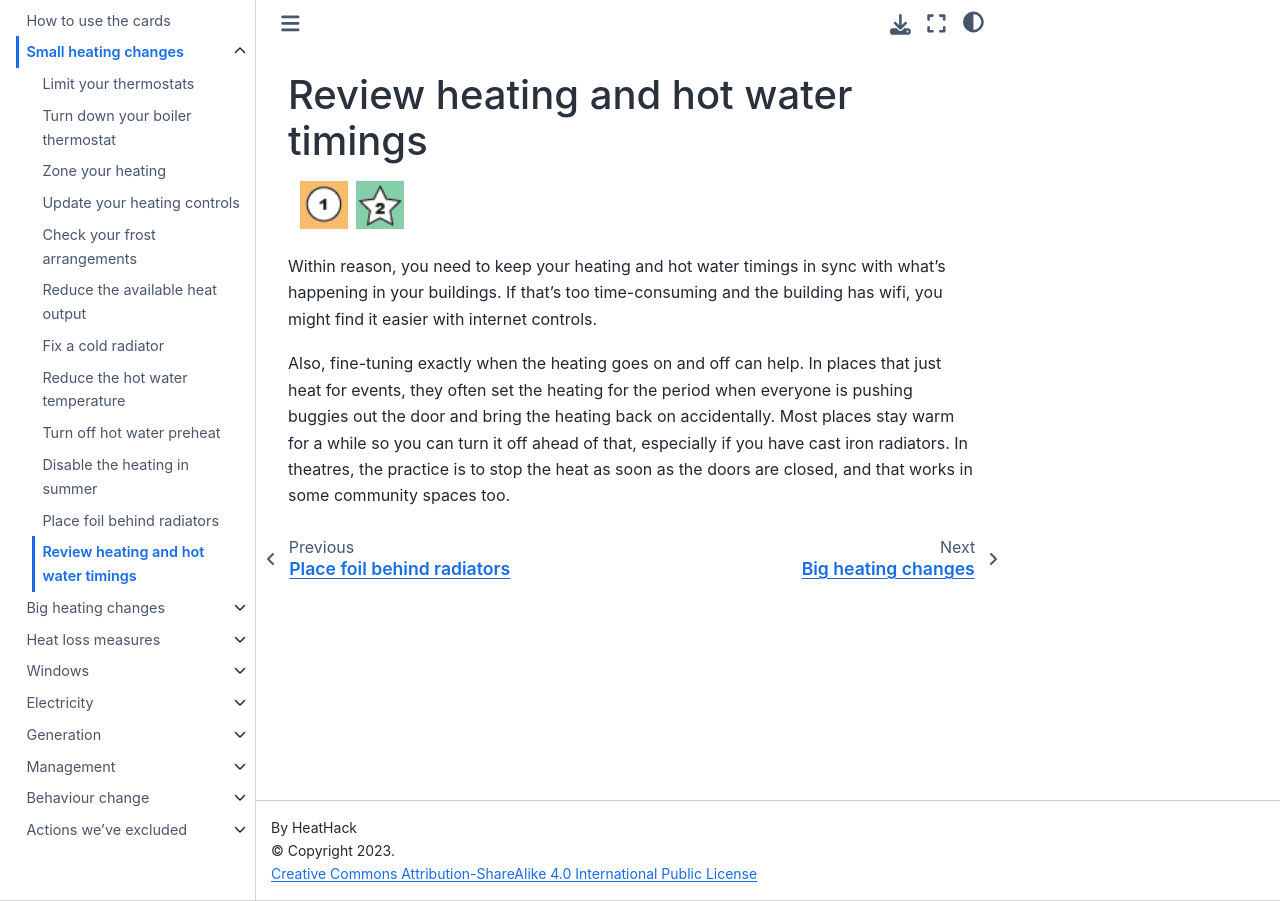
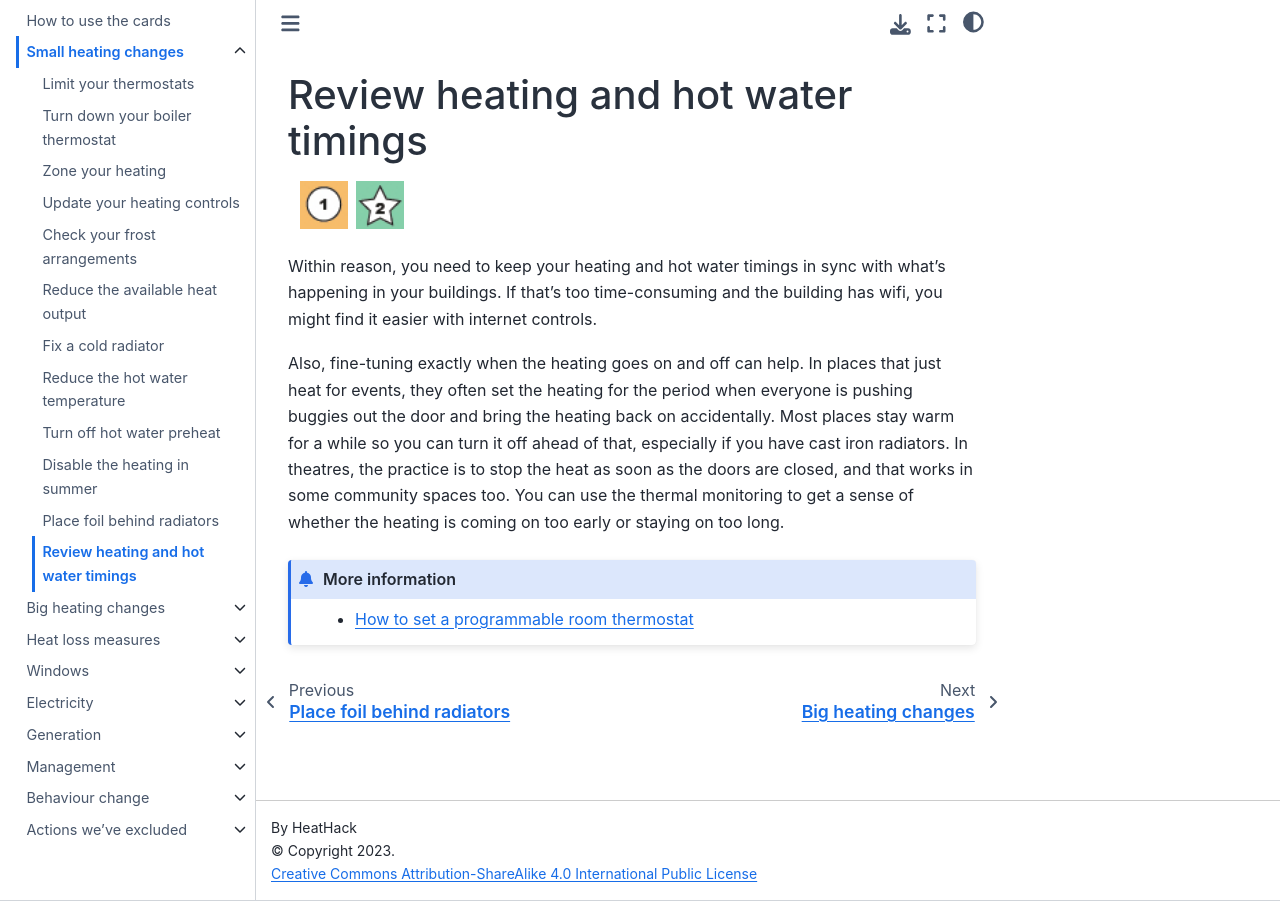
Before and after one commit to JeanCarletta/HeatHack-Card-Game, a Jupyter Book: the page built from small-heating-changes/12-review-heating-and-hot-water-timings.md, in a window 1280 px wide. Built offline with Jupyter Book 1.0.4 settings and Sphinx 7.4.7 and the Sphinx Book theme 1.1.4, drawn with Linux system fonts in a browser that asks for light colours.

Commit message:
small changes

````diff
--- a/small-heating-changes/12-review-heating-and-hot-water-timings.md
+++ b/small-heating-changes/12-review-heating-and-hot-water-timings.md
@@ -25,4 +25,8 @@
 
 Within reason, you need to keep your heating and hot water timings in sync with what’s happening in your buildings.  If that’s too time-consuming and the building has wifi, you might find it easier with internet controls.
 
-Also, fine-tuning exactly when the heating goes on and off can help.  In places that just heat for events, they often set the heating for the period when everyone is pushing buggies out the door and bring the heating back on accidentally.  Most places stay warm for a while so you can turn it off ahead of that, especially if you have cast iron radiators.  In theatres, the practice is to stop the heat as soon as the doors are closed, and that works in some community spaces too.
+Also, fine-tuning exactly when the heating goes on and off can help.  In places that just heat for events, they often set the heating for the period when everyone is pushing buggies out the door and bring the heating back on accidentally.  Most places stay warm for a while so you can turn it off ahead of that, especially if you have cast iron radiators.  In theatres, the practice is to stop the heat as soon as the doors are closed, and that works in some community spaces too.  You can use the thermal monitoring to get a sense of whether the heating is coming on too early or staying on too long.
+
+```{admonition} More information
+- [How to set a programmable room thermostat](https://youtu.be/tdd-BzeyVxE)
+```
````
Also changed, not shown: intro.md (+2 -1 lines), heat-loss-measures/23-install-destratification-fans.md (line endings or trailing spaces).
